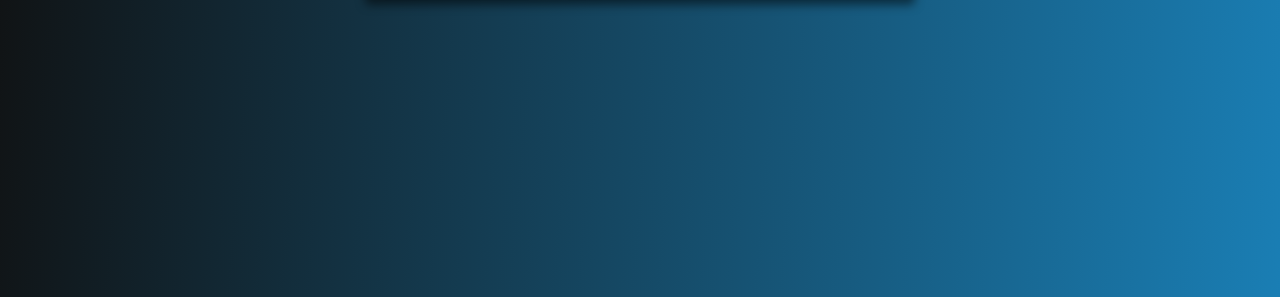
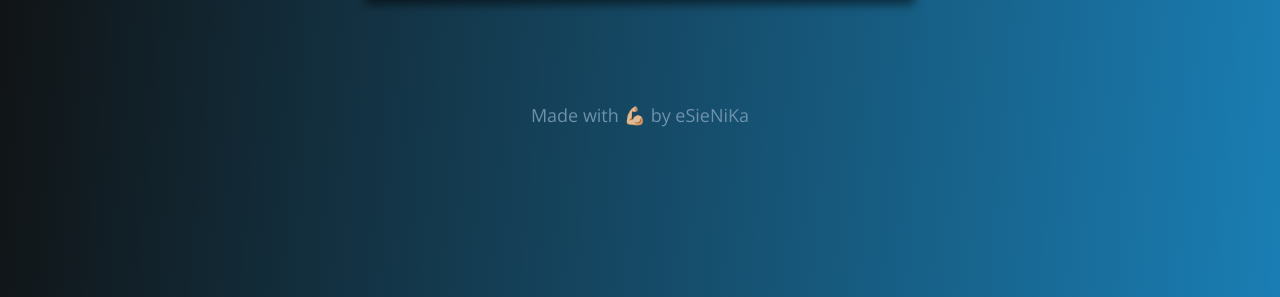
Before and after one commit to snkfranco/DigitalClock, a plain HTML site: page index.html in a window 1280 px wide. Shown: the part 503-800 px from the top of the page. Drawn offline with nearby package versions, Linux system fonts and the light colour scheme.

Commit message:
Update style.css

```diff
--- a/assets/css/style.css
+++ b/assets/css/style.css
@@ -11,7 +11,9 @@ body {
     background: linear-gradient(95deg, #101010, #1A7EB4);
     display:flex;
     align-items: center;
-    justify-content: center;
+    justify-content:center;
+
+    flex-direction: column;
 }
 
 .clock {
@@ -49,8 +51,8 @@ body {
 }
 
 footer {
-    position: fixed;
-    bottom: 20rem; /* Altere este valor conforme necessário para ajustar a posição vertical */
+    position:fixed;
+    bottom: 10rem; /* Altere este valor conforme necessário para ajustar a posição vertical */
     width: 100vw;
     background-color: transparent; /* cor de fundo opcional */
     padding: 10px; /* margem interna opcional */
@@ -81,3 +83,7 @@ footer > span:hover {
     color: #FFF;
     text-shadow: 0 0 3px #6ECDF5, 0 0 5px #6ECDF5, 0 0 7px #6ECDF5, 0 0 15px #6ECDF5; /* Altera as cores das sombras de texto no hover */
 }
+
+.calender {
+    margin-top: 4rem;
+}
```
